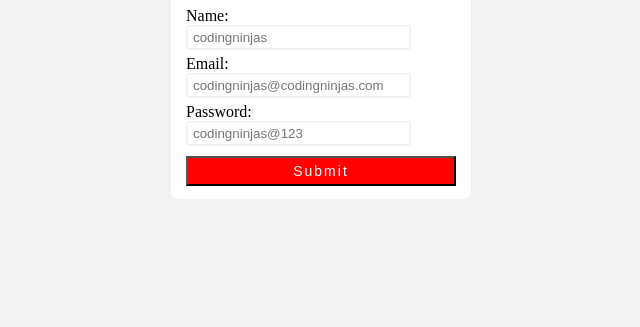
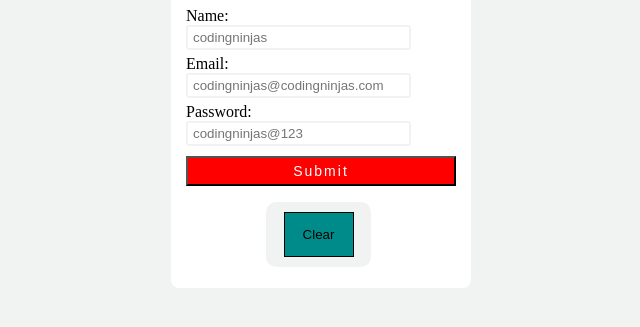
Before and after one commit to Sanjeet-dev/Frontend-Challenges, a plain HTML site: page validate-form/index.html in a window 1280 px wide. Shown: the part 51-378 px from the top of the page, without its empty margins (319-959 px from the left). Drawn offline with Linux system fonts and the light colour scheme.

Commit message:
clear button

```diff
--- a/validate-form/index.html
+++ b/validate-form/index.html
@@ -21,6 +21,9 @@
                 Submit
             </button>
         </form>
+        <div id="cleardiv">
+        <button id="clear">Clear</button>
+        </div>
         <div id = "users"></div>
       </div>
       <script src="./script.js"></script>
--- a/validate-form/script.js
+++ b/validate-form/script.js
@@ -21,3 +21,7 @@
     }
     alert(successmsg);
 });
+
+document.querySelector("#clear").addEventListener('click', function(event){
+document.querySelector("#form").reset();
+})
--- a/validate-form/style.css
+++ b/validate-form/style.css
@@ -16,7 +16,7 @@
 }
 .container{
     width:300px;
-    height:250px;
+    height:339px;
     padding:15px;
     background-color:white;
     border:none;
@@ -60,3 +60,22 @@
     background-color:blue;
     cursor:pointer;
 }
+#cleardiv{
+width: 105px;
+  height: 65px;
+  background-color: #f1f2f2;
+  border-radius: 10px;
+  margin-top:1rem;
+  margin-left: 5rem;
+  display: flex;
+  justify-content: center;
+  align-items: center;
+}
+#clear{
+    width:70px;
+    height:45px;
+    color:black;
+    background-color:darkcyan;
+    border:1px solid black;
+    cursor:pointer;
+}
```
